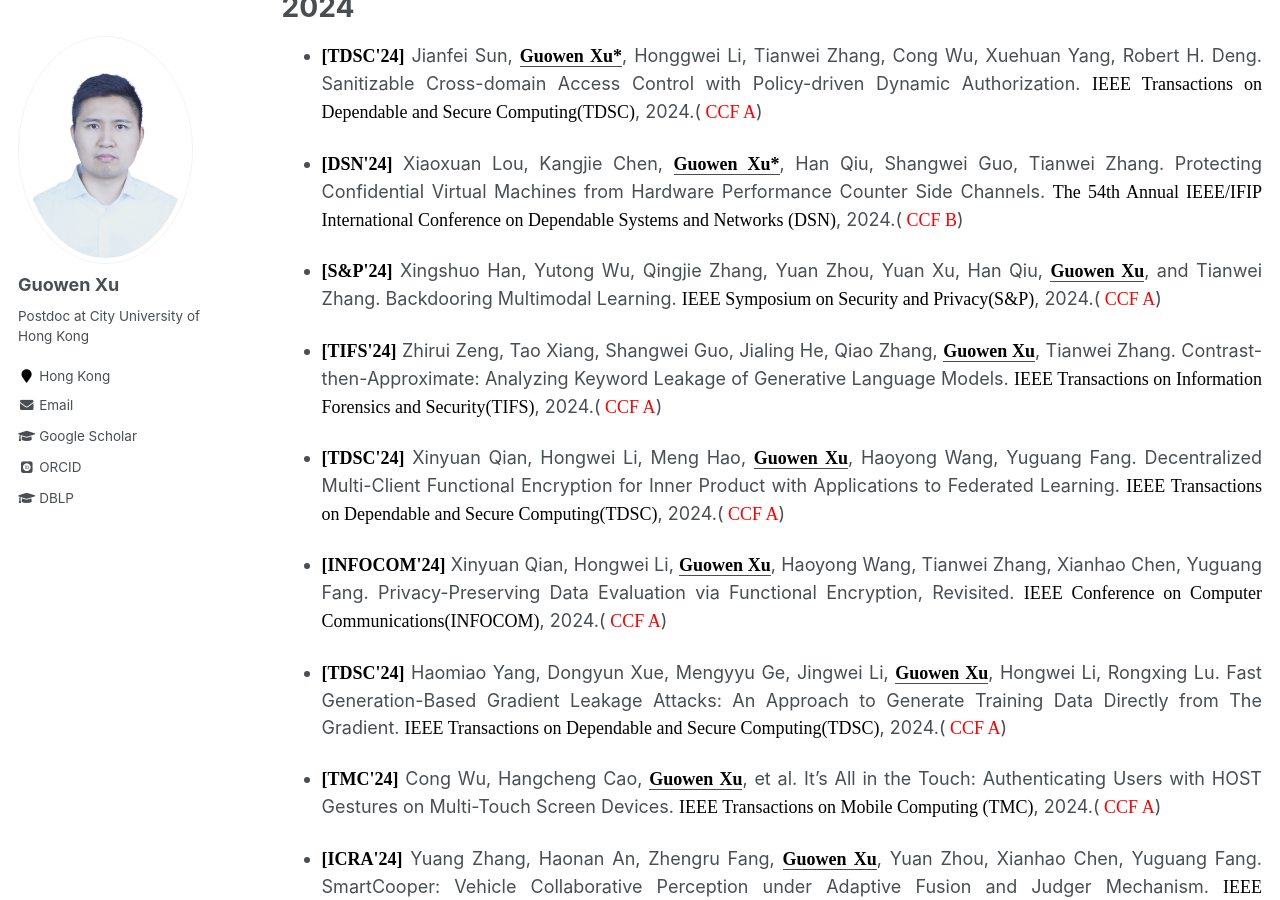
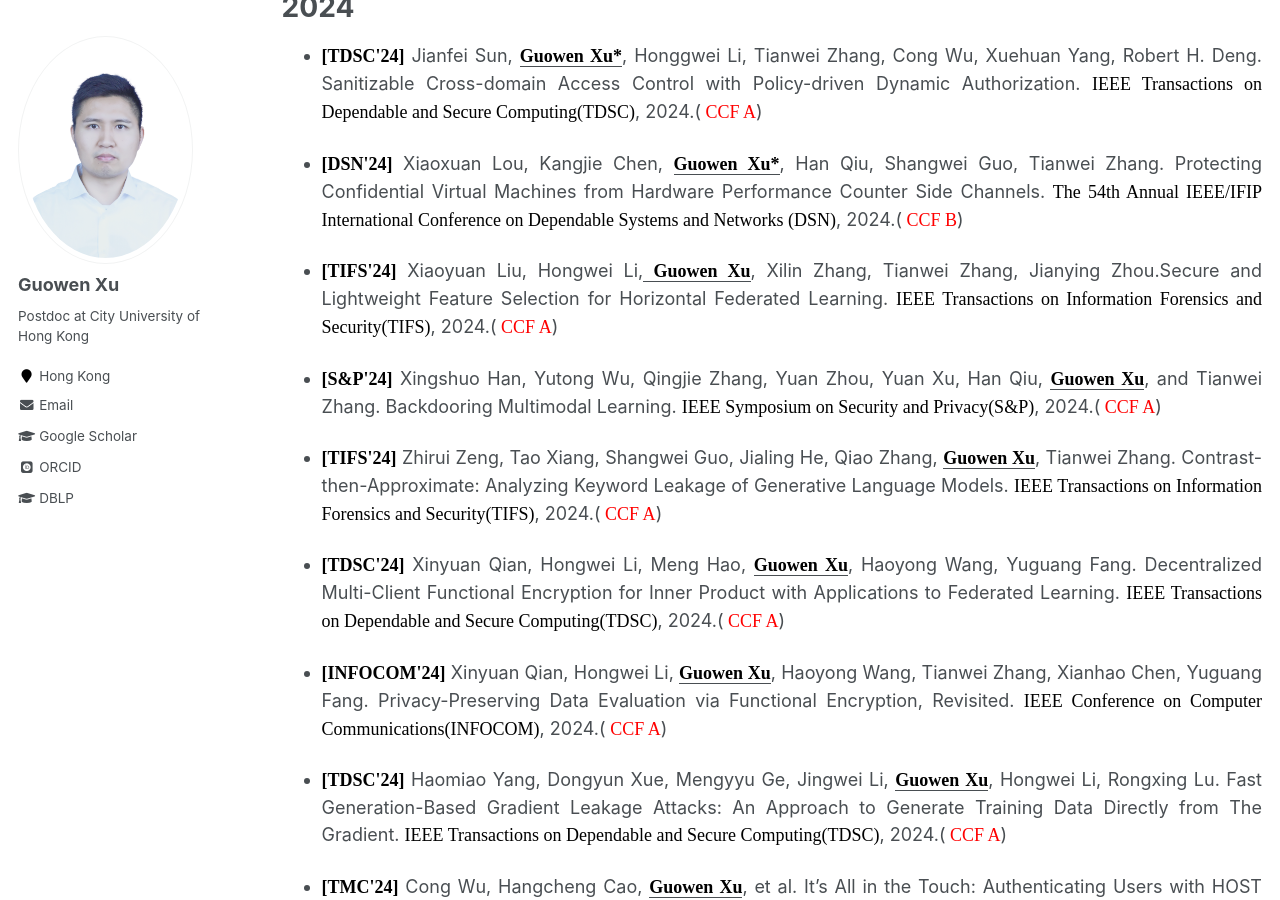
Before and after one commit to Guowen-xu/guowen-xu.github.io, a Jekyll site: the page built from _pages/publications.md, in a window 1280 px wide and 900 px high, scrolled down 335 px. Built offline with Jekyll 4.4.1, drawn with Linux system fonts in a browser that asks for light colours; some web fonts are replaced.

Commit message:
Update publications.md

```diff
--- a/_pages/publications.md
+++ b/_pages/publications.md
@@ -16,6 +16,8 @@ You can find my articles on my [Google Scholar](https://scholar.google.com.hk/ci
 * <p align="justify"> <b><font face="Times New Roman" color=black size=4> [TDSC'24]</font></b> Jianfei Sun, <u><b><font face="Times New Roman" color=black size=4> Guowen Xu*</font></b></u>, Honggwei Li, Tianwei Zhang, Cong Wu,  Xuehuan Yang,  Robert H. Deng. Sanitizable Cross-domain Access Control with Policy-driven Dynamic Authorization. <font face="Times New Roman" color=black size=4> IEEE Transactions on Dependable and Secure Computing(TDSC)</font>, 2024.(<font face="Times New Roman" color=red size=4> CCF A</font>)
 
 * <p align="justify"> <b><font face="Times New Roman" color=black size=4> [DSN'24]</font></b> Xiaoxuan Lou, Kangjie Chen, <u><b><font face="Times New Roman" color=black size=4> Guowen Xu*</font></b></u>, Han Qiu, Shangwei Guo, Tianwei Zhang. Protecting Confidential Virtual Machines from Hardware Performance Counter Side Channels.  <font face="Times New Roman" color=black size=4> The 54th Annual IEEE/IFIP International Conference on Dependable Systems and Networks (DSN)</font>, 2024.(<font face="Times New Roman" color=red size=4> CCF B</font>)
+
+* <p align="justify">  <b><font face="Times New Roman" color=black size=4> [TIFS'24]</font></b> Xiaoyuan Liu, Hongwei Li,<u><b><font face="Times New Roman" color=black size=4> Guowen Xu</font></b></u>, Xilin Zhang, Tianwei Zhang, Jianying Zhou.Secure and Lightweight Feature Selection for Horizontal Federated Learning. <font face="Times New Roman" color=black size=4> IEEE Transactions on Information Forensics and Security(TIFS)</font>, 2024.(<font face="Times New Roman" color=red size=4> CCF A</font>)
 
 * <p align="justify"> <b><font face="Times New Roman" color=black size=4> [S&P'24]</font></b> Xingshuo Han, Yutong Wu, Qingjie Zhang, Yuan Zhou,  Yuan Xu, Han Qiu, <u><b><font face="Times New Roman" color=black size=4> Guowen Xu</font></b></u>, and Tianwei Zhang. Backdooring Multimodal Learning. <font face="Times New Roman" color=black size=4> IEEE Symposium on Security and Privacy(S&P)</font>, 2024.(<font face="Times New Roman" color=red size=4> CCF A</font>)
 
```
